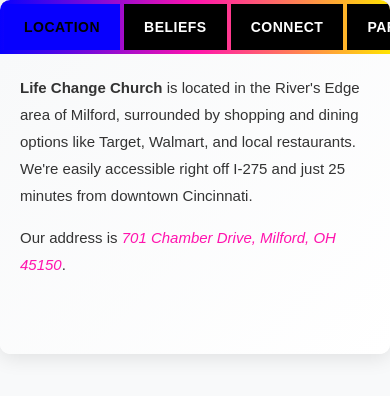
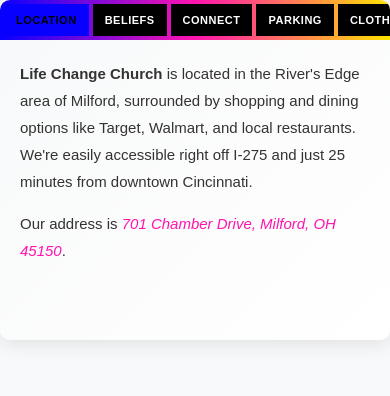
Before and after one commit to KingdomConf/life-change-plan, a plain HTML site: page index.html in a window 390 px wide. Drawn offline with Linux system fonts and the light colour scheme.

Commit message:
Update styles.css

```diff
--- a/styles.css
+++ b/styles.css
@@ -10,12 +10,14 @@ body {
 }
 
 .container {
-    max-width: 1200px;
-    margin: 0 auto;
+    width: 100%;
+    max-width: 100%;
+    margin: 0;
     background: white;
     border-radius: 10px;
     overflow: hidden;
     box-shadow: 0 4px 20px rgba(0, 0, 0, 0.1);
+    box-sizing: border-box;
 }
 
 .nav-bar {
@@ -25,14 +27,16 @@ body {
     white-space: nowrap;
     padding: 2px;
     background: linear-gradient(90deg, #0700fe 0%, #ff14ae 50%, #ffe401 100%);
+    width: 100%;
+    box-sizing: border-box;
 }
 
 .nav-item {
-    padding: 20px 25px;
+    padding: 15px 20px;
     cursor: pointer;
     color: white;
     font-weight: 600;
-    font-size: 16px;
+    font-size: 14px;
     text-transform: uppercase;
     letter-spacing: 0.5px;
     transition: all 0.3s ease;
@@ -41,6 +45,9 @@ body {
     margin: 2px;
     position: relative;
     flex: 1;
+    min-width: 0;
+    text-align: center;
+    box-sizing: border-box;
 }
 
 .nav-item::before {
@@ -134,14 +141,23 @@ body {
     }
 
     .nav-item {
-        padding: 15px 20px;
-        font-size: 14px;
+        padding: 12px 15px;
+        font-size: 12px;
         min-width: fit-content;
+        flex: none;
+        white-space: nowrap;
     }
 
     .content {
         padding: 20px;
         font-size: 15px;
+    }
+}
+
+@media (max-width: 480px) {
+    .nav-item {
+        padding: 10px 12px;
+        font-size: 11px;
     }
 }
 
```
